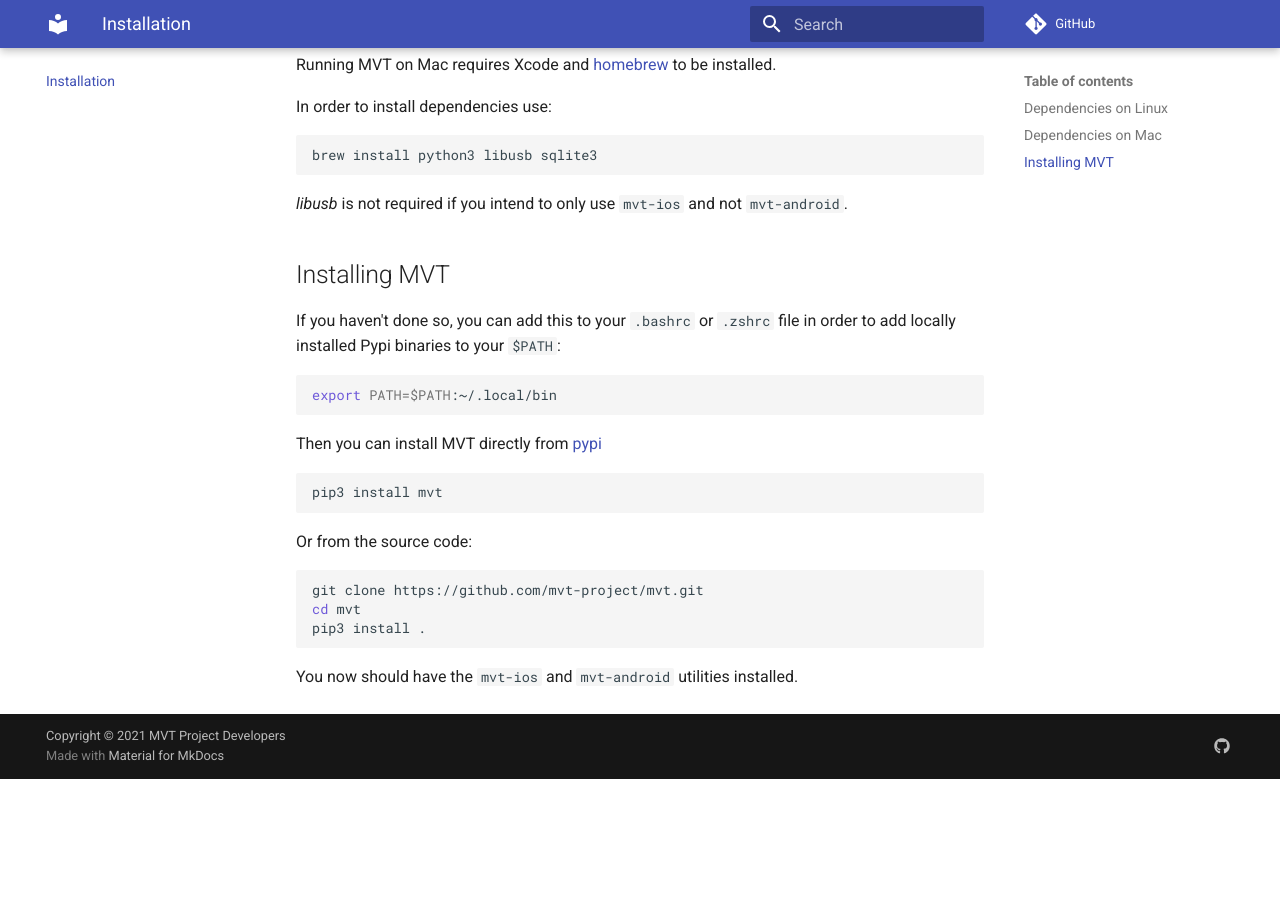
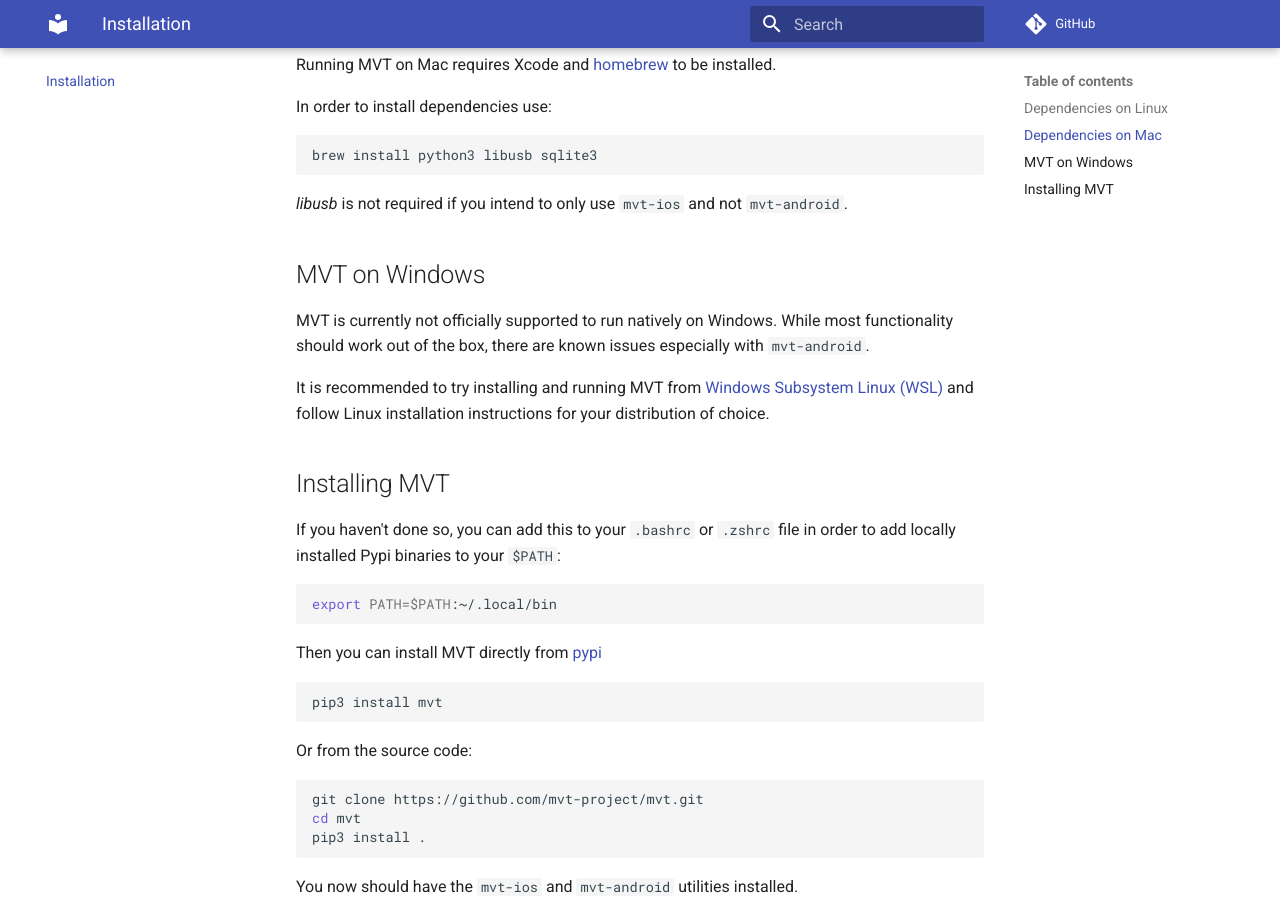
Before and after one commit to mvt-project/mvt, an MkDocs documentation site: the page built from docs/install.md, in a window 1280 px wide and 900 px high, scrolled down 532 px. Built offline with MkDocs 1.6.1 and Material for MkDocs 9.7.7, drawn with Linux system fonts in a browser that asks for light colours; comment, search, counter and statistics services are not loaded; before the commit the page ends 1311 px from its top, so only the background shows below that.

Commit message:
Added note on running MVT on Windows

```diff
--- a/docs/install.md
+++ b/docs/install.md
@@ -24,6 +24,12 @@
 
 *libusb* is not required if you intend to only use `mvt-ios` and not `mvt-android`.
 
+## MVT on Windows
+
+MVT is currently not officially supported to run natively on Windows. While most functionality should work out of the box, there are known issues especially with `mvt-android`.
+
+It is recommended to try installing and running MVT from [Windows Subsystem Linux (WSL)](https://docs.microsoft.com/en-us/windows/wsl/about) and follow Linux installation instructions for your distribution of choice.
+
 ## Installing MVT
 
 If you haven't done so, you can add this to your `.bashrc` or `.zshrc` file in order to add locally installed Pypi binaries to your `$PATH`:
```
